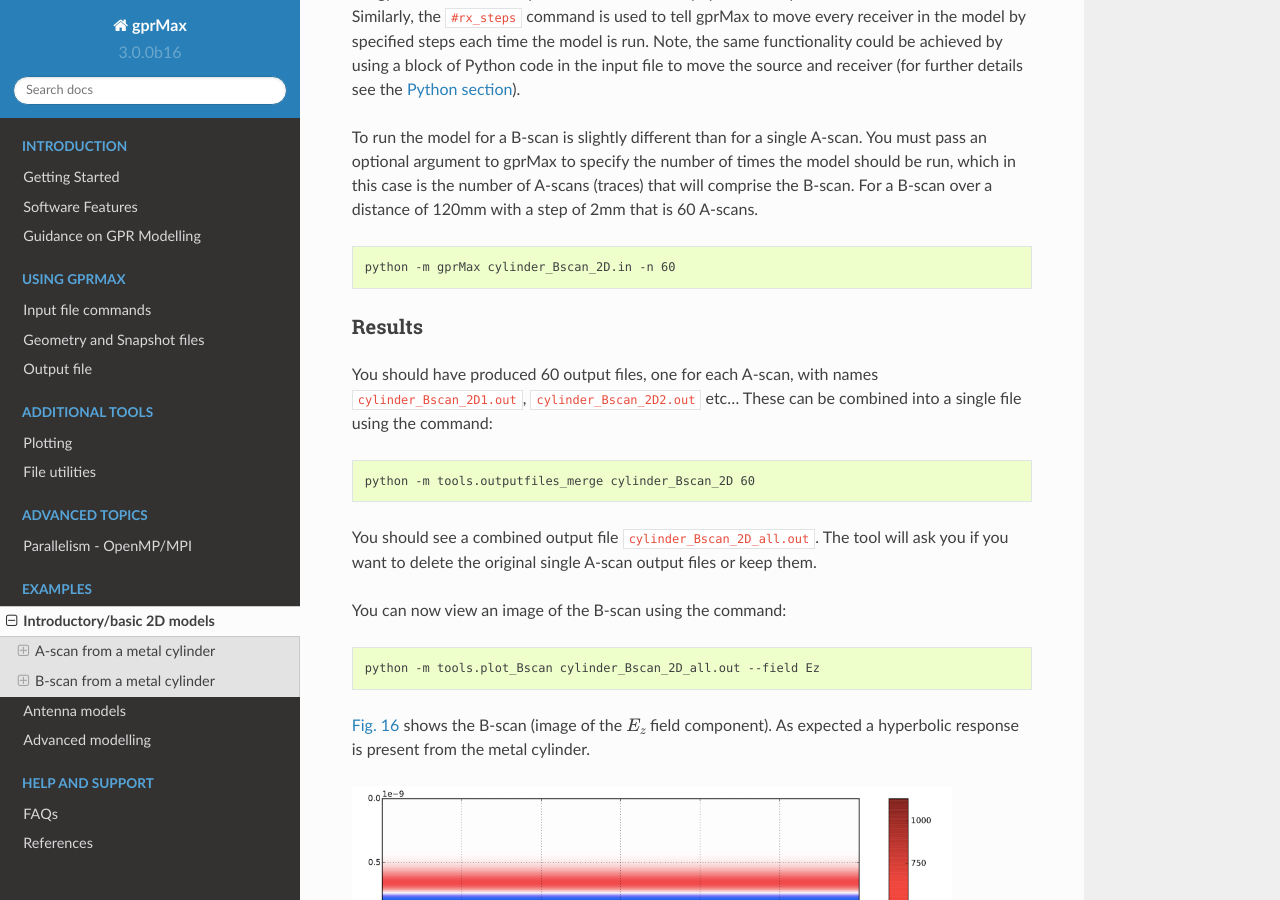
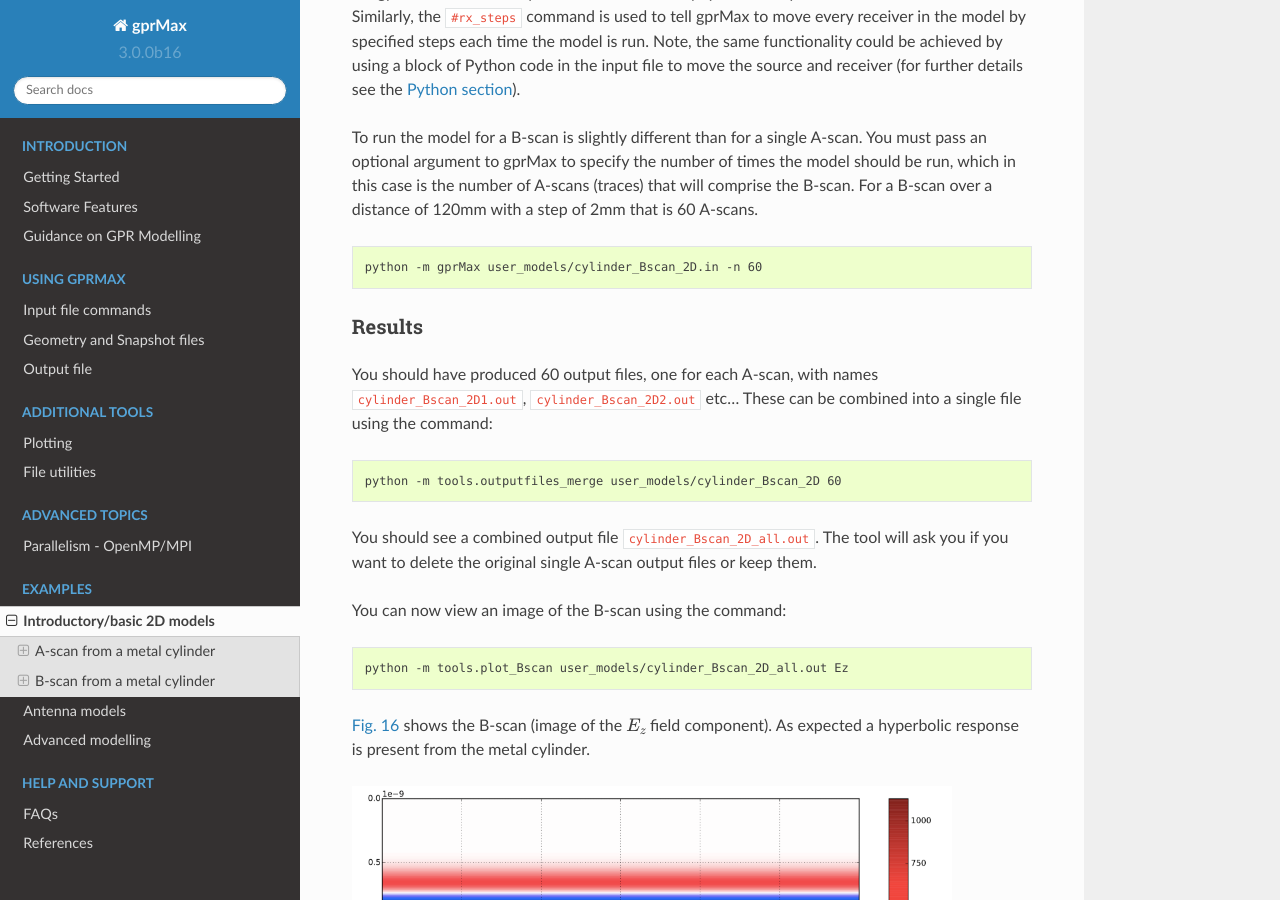
Before and after one commit to gprMax/gprMax, a Sphinx documentation site: the page built from docs/source/examples_simple_2D.rst, in a window 1280 px wide and 900 px high, scrolled down 4872 px. Built offline with Sphinx 7.4.7 and the Read the Docs theme 2.0.0, drawn with Linux system fonts in a browser that asks for light colours; some of the changed text lies outside the part shown.

Commit message:
Corrected regression in plotting of a B-scan module, and in corresponding docs.

```diff
--- a/docs/source/examples_simple_2D.rst
+++ b/docs/source/examples_simple_2D.rst
@@ -110,7 +110,7 @@ You can now run the model:
 
 .. code-block:: none
 
-    python -m gprMax cylinder_Ascan_2D.in
+    python -m gprMax user_models/cylinder_Ascan_2D.in
 
 View the results
 ----------------
@@ -119,7 +119,7 @@ You should have produced an output file ``cylinder_Ascan_2D.out``. You can view
 
 .. code-block:: none
 
-    python -m tools.plot_Ascan cylinder_Ascan_2D.out
+    python -m tools.plot_Ascan user_models/cylinder_Ascan_2D.out
 
 :numref:`cylinder_Ascan_results` shows the time history of the electric and magnetic field components and currents at the receiver location. The :math:`E_z` field component can be converted to voltage which represents the A-scan (trace). The initial part of the signal (<1.5 ns) represents the direct wave from transmitter to receiver. Then comes the reflected wavelet from the metal cylinder.
 
@@ -148,7 +148,7 @@ To run the model for a B-scan is slightly different than for a single A-scan. Yo
 
 .. code-block:: none
 
-    python -m gprMax cylinder_Bscan_2D.in -n 60
+    python -m gprMax user_models/cylinder_Bscan_2D.in -n 60
 
 
 Results
@@ -158,7 +158,7 @@ You should have produced 60 output files, one for each A-scan, with names ``cyli
 
 .. code-block:: none
 
-    python -m tools.outputfiles_merge cylinder_Bscan_2D 60
+    python -m tools.outputfiles_merge user_models/cylinder_Bscan_2D 60
 
 You should see a combined output file ``cylinder_Bscan_2D_all.out``. The tool will ask you if you want to delete the original single A-scan output files or keep them.
 
@@ -166,7 +166,7 @@ You can now view an image of the B-scan using the command:
 
 .. code-block:: none
 
-    python -m tools.plot_Bscan cylinder_Bscan_2D_all.out --field Ez
+    python -m tools.plot_Bscan user_models/cylinder_Bscan_2D_all.out Ez
 
 :numref:`cylinder_Bscan_results` shows the B-scan (image of the :math:`E_z` field component). As expected a hyperbolic response is present from the metal cylinder.
 
```
Also changed, not shown: 1 other file.
